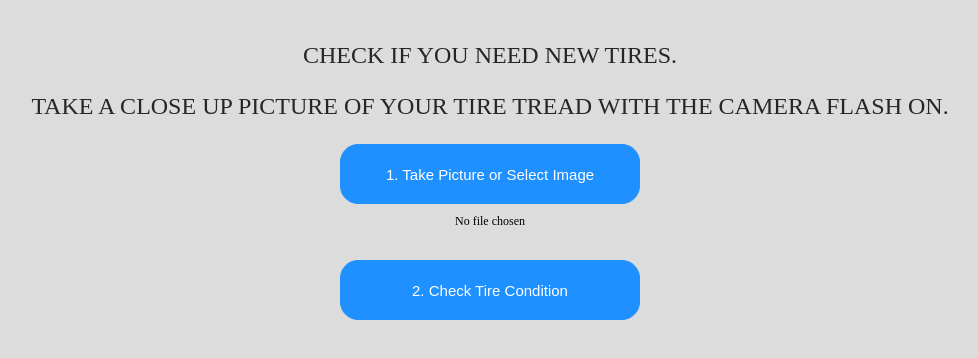
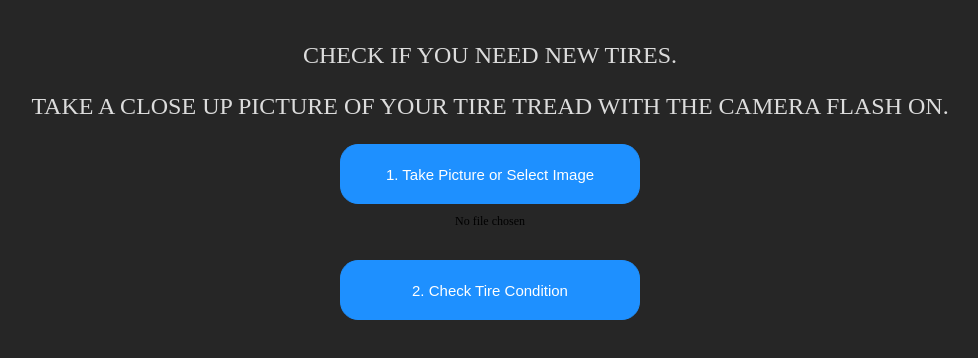
Before and after one commit to revhappy/tiretest, a plain HTML site: page app/view/index.html in a window 1280 px wide. Shown: the whole page, without its empty margins (150-1128 px from the left). Drawn offline with Linux system fonts and the light colour scheme.

Commit message:
Update style.css

```diff
--- a/app/static/style.css
+++ b/app/static/style.css
@@ -1,5 +1,5 @@
 body {
-    background-color: #DCDCDC;
+    background-color:#262626 ;
 }
 
 .no-display {
@@ -19,7 +19,7 @@ body {
     font-size: 24px;
     margin-top: 1em;
     margin-bottom: 1em;
-    color: #262626;
+    color:#DCDCDC ;
 }
 
 .content {
```
